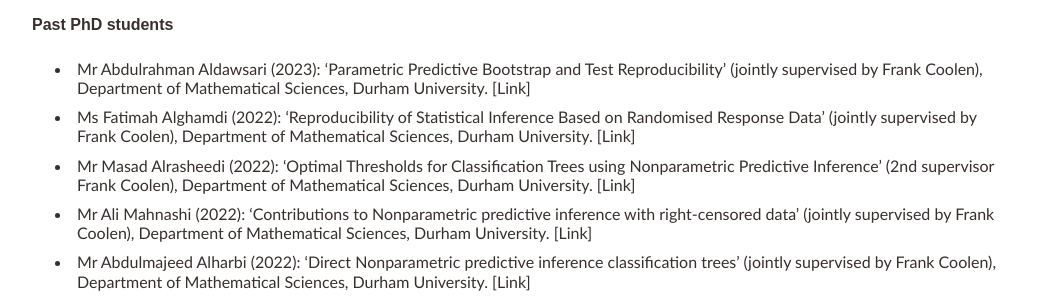
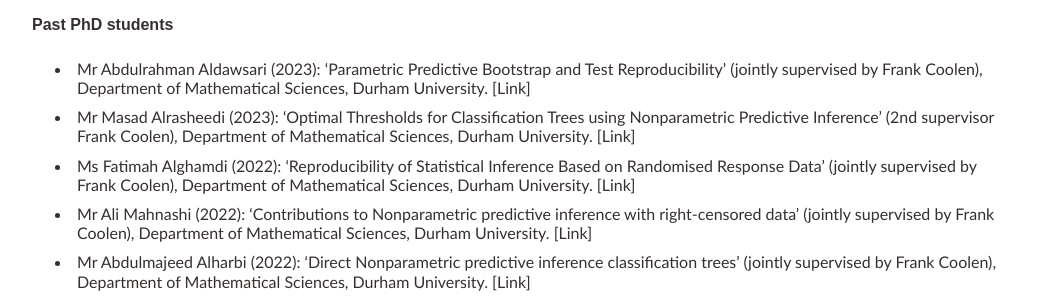
Before and after one commit to tmaturi/tahanimaturi, a Jekyll site: the page built from research.md, in a window 1280 px wide. Shown: the part 958-1258 px from the top of the page, without its empty margins (119-1160 px from the left). Built offline with Jekyll 4.4.1, drawn with Linux system fonts in a browser that asks for light colours; our own code applies the rules of GitHub Pages for plain Markdown files.

Commit message:
Update research.md

```diff
--- a/research.md
+++ b/research.md
@@ -60,10 +60,11 @@ title: Research
 
 - Mr Abdulrahman Aldawsari (2023): 'Parametric Predictive Bootstrap and Test Reproducibility' (jointly supervised by Frank Coolen),  Department of Mathematical Sciences, Durham University. [[Link]](http://etheses.dur.ac.uk/14970/)
 
+- Mr Masad Alrasheedi (2023): 'Optimal Thresholds for Classification Trees using Nonparametric Predictive Inference' (2nd supervisor Frank Coolen),   Department of Mathematical Sciences, Durham University. [[Link]](http://etheses.dur.ac.uk/14793/)
 
 - Ms Fatimah Alghamdi (2022): 'Reproducibility of Statistical Inference Based on Randomised Response Data' (jointly supervised by Frank Coolen),  Department of Mathematical Sciences, Durham University. [[Link]](http://etheses.dur.ac.uk/14783/)
 
-- Mr Masad Alrasheedi (2022): 'Optimal Thresholds for Classification Trees using Nonparametric Predictive Inference' (2nd supervisor Frank Coolen),   Department of Mathematical Sciences, Durham University. [[Link]](http://etheses.dur.ac.uk/14793/)
+
 
 - Mr Ali Mahnashi (2022): 'Contributions to Nonparametric predictive inference with right-censored data' (jointly supervised by Frank Coolen),  Department of Mathematical Sciences, Durham University.  [[Link]](http://etheses.dur.ac.uk/14548/)
 
```
